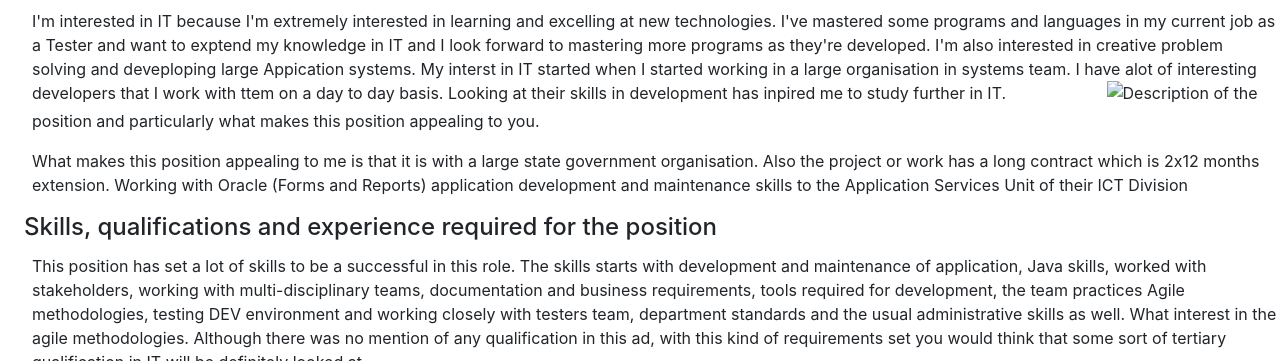
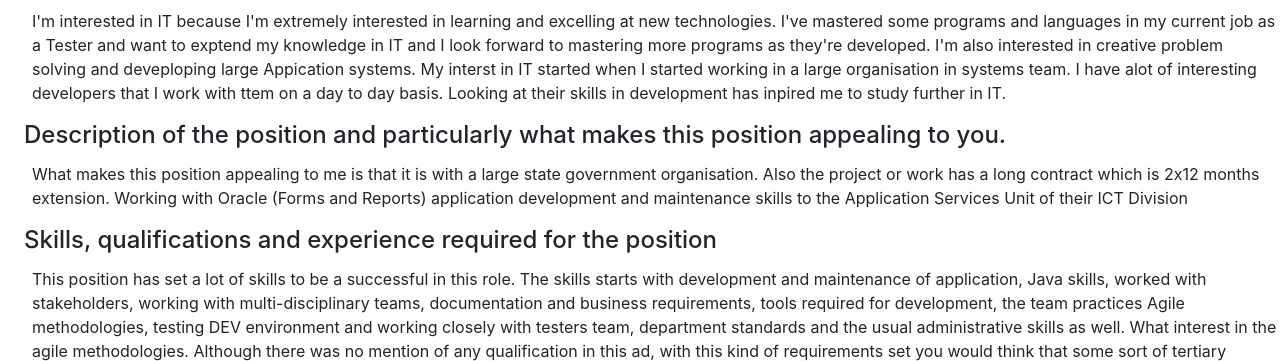
Before and after one commit to RanilDutt/RanilDuttFirstProject, a plain HTML site: page Ideal Job.html in a window 1280 px wide. Shown: the part 739-1100 px from the top of the page. Drawn offline with nearby package versions, Linux system fonts and the light colour scheme.

Commit message:
Update Ideal Job.html

```diff
--- a/Ideal Job.html
+++ b/Ideal Job.html
@@ -58,7 +58,7 @@
             </html>
         <h4 class="card-title">Why did you choose to come to RMIT</h4>
         <p class="card-text">I'm interested in IT because I'm extremely interested in learning and excelling at new technologies. I've mastered some programs and languages in my current job as a Tester and want to exptend my knowledge in IT and I look forward to mastering more programs as they're developed. I'm also interested in creative problem solving and deveploping large Appication systems. My interst in IT started when I started working in a large organisation in systems team. I have alot of interesting developers that I work with ttem on a day to day basis. Looking at their skills in development has inpired me to study further in IT.
-        <img src=("header.jpeg")
+
         <h4 class="card-title">Description of the position and particularly what makes this position appealing to you.</h4>
         <p class="card-text">What makes this position appealing to me is that it is with a large state government organisation. Also the project or work has a long contract which is 2x12 months extension.
         Working with Oracle (Forms and Reports) application development and maintenance skills to the Application Services Unit of their ICT Division
```
